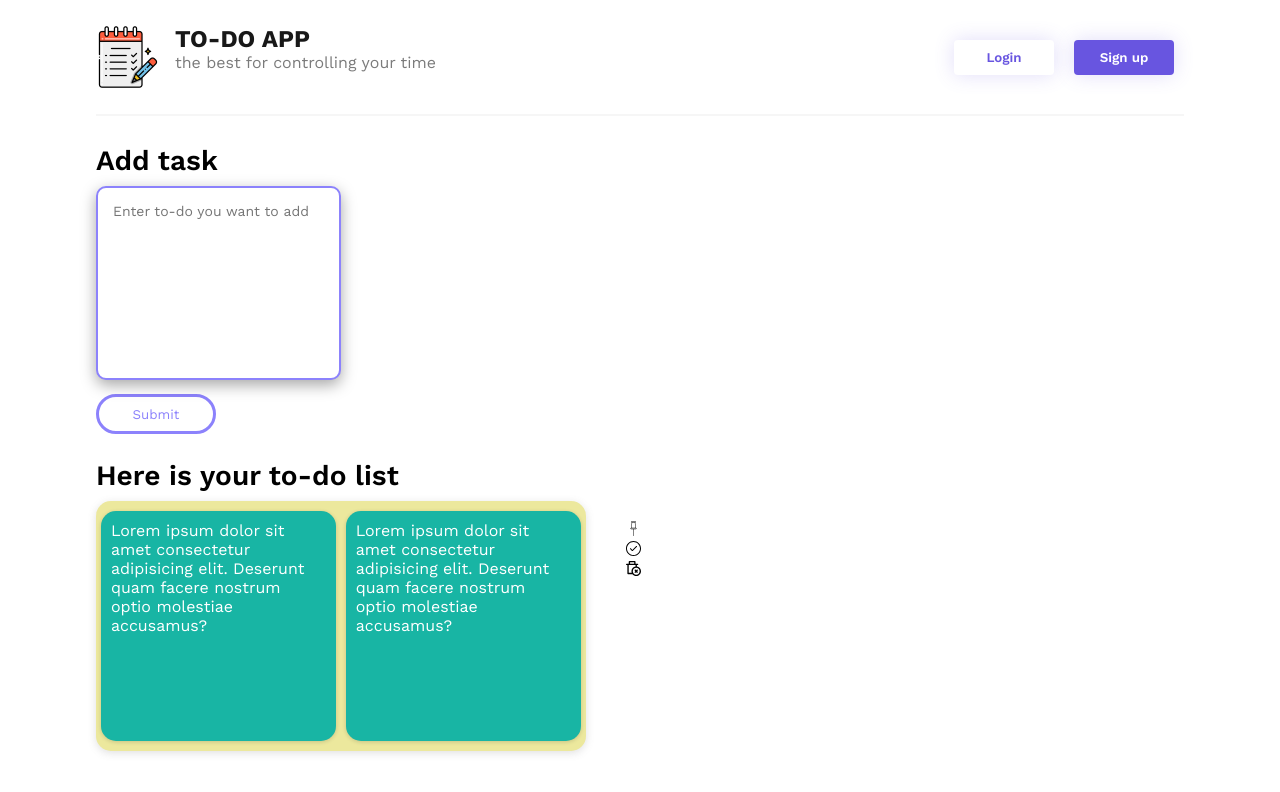
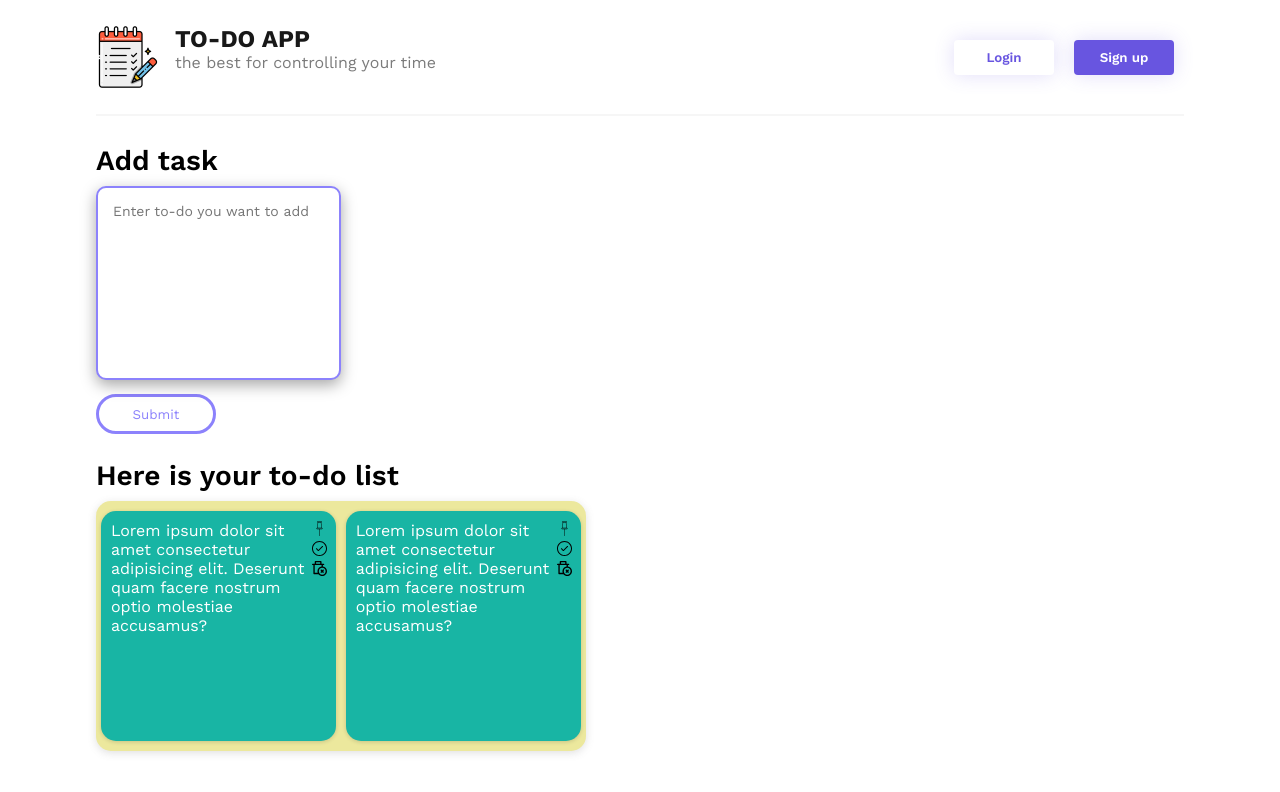
Before and after one commit to RemiixSp/todo-list, a React (Create React App) app: page / in a window 1280 px wide. Shown: the top 792 px of the page. Built offline with nearby package versions, Linux system fonts and the light colour scheme.

Commit message:
docs: :art: adding modules styles to its component folder

```diff
--- a/src/ui/components/button.tsx
+++ b/src/ui/common/button/index.tsx
@@ -7,7 +7,7 @@ interface ButtonProps {
 }
 
 const Button: React.FC<ButtonProps> = ({ onClick, className, children }) => (
-  <button onClick={onClick} className={cn(className)}>
+  <button onClick={onClick} className={className}>
     {children}
   </button>
 );
--- a/src/ui/components/header.tsx
+++ b/src/ui/components/header/index.tsx
@@ -1,7 +1,7 @@
 import React from 'react';
-import logo from '../../media/images/logo.png';
-import styles from '../style/components/header.module.scss';
-import Button from './button';
+import logo from '../../../media/images/logo.png';
+import styles from './header.module.scss';
+import Button from '../../common/button';
 const Header = () => {
   return (
     <div className={styles.header}>
--- a/src/ui/style/components/todo.module.scss
+++ b/src/ui/components/todoBlock/todo.module.scss
@@ -1,5 +1,3 @@
-@use '../variables';
-
 .todo {
   position: relative;
   width: 48%;
@@ -16,7 +14,7 @@
   &__img {
     position: absolute;
     top: 10px;
-    left: 280px;
+    left: 90%;
     width: 15px;
     height: 15px;
     cursor: pointer;
```
Also changed, not shown: src/ui/components/todoBlock/index.tsx (renamed from src/ui/components/todoBlock.tsx, +4 -4 lines), src/ui/pages/home/index.tsx (renamed from src/ui/pages/home.tsx, +4 -4 lines), src/ui/common/textArea/index.tsx (renamed from src/ui/components/textArea.tsx), src/ui/components/header/header.module.scss (renamed from src/ui/style/components/header.module.scss), src/ui/pages/home/home.module.scss (renamed from src/ui/style/pages/home.module.scss), 1 other file (tests, documents, lock files or other folders).
